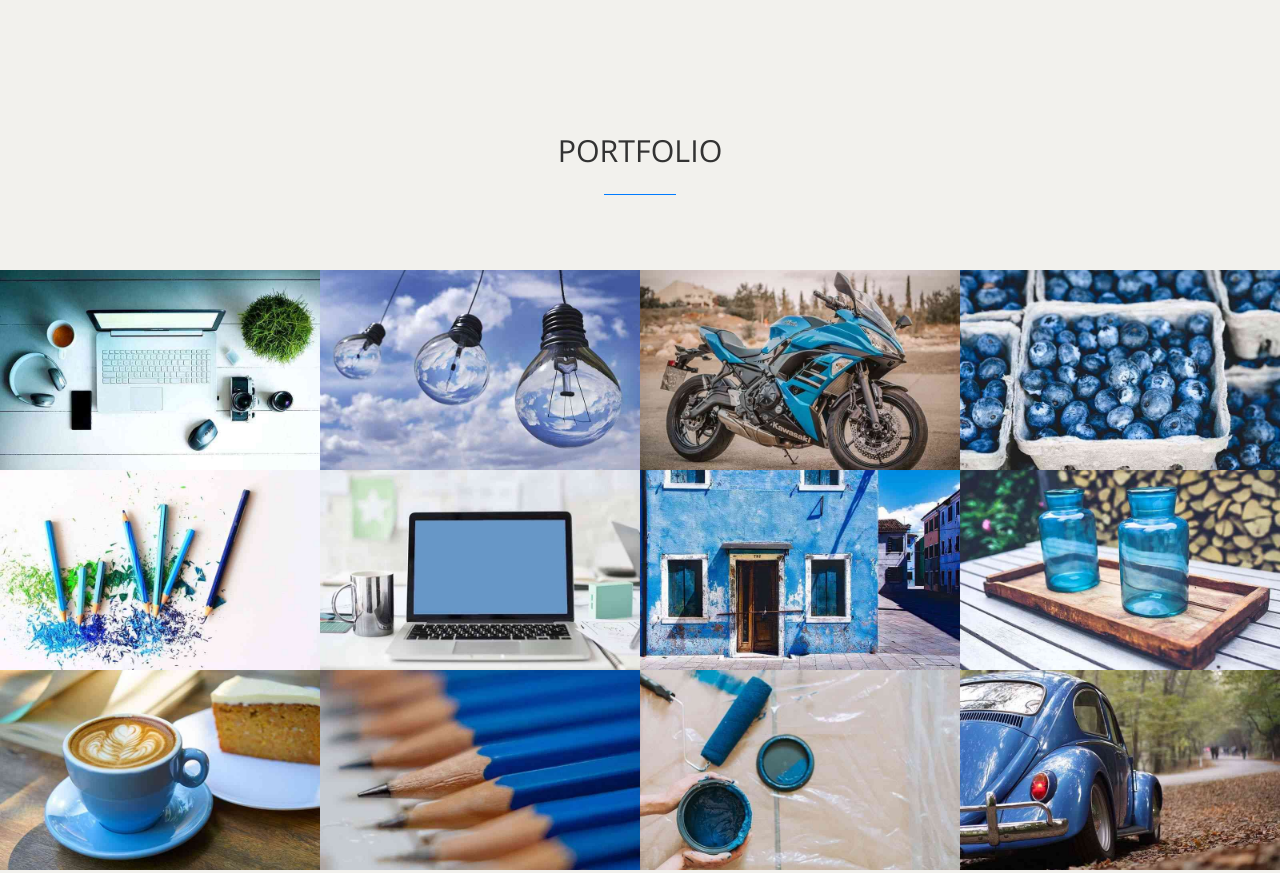
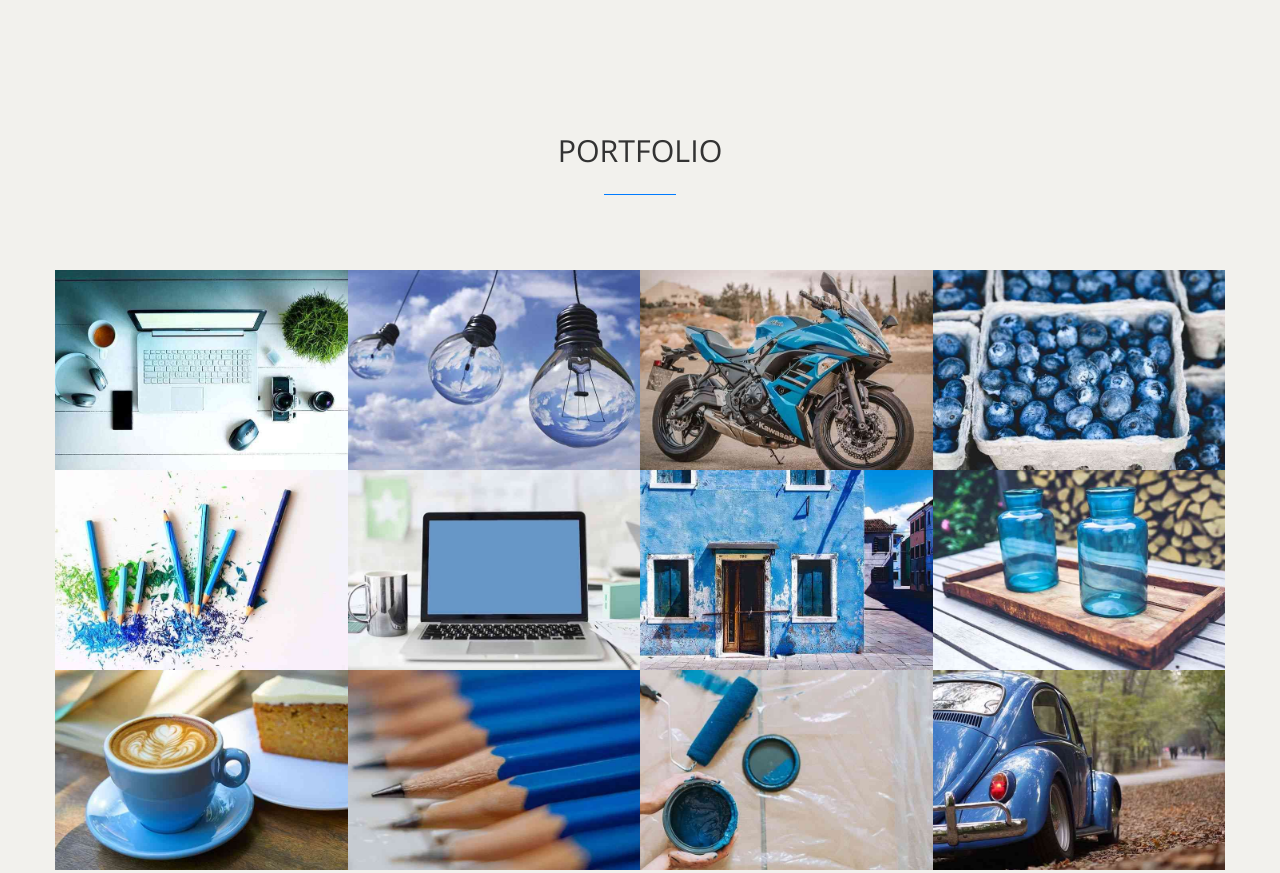
Before and after one commit to fourwujuprb/struktura, a plain HTML site: page portfolio/index.html in a window 1280 px wide. Shown: the part 1800-2673 px from the top of the page. Drawn offline with nearby package versions, Linux system fonts and the light colour scheme.

Commit message:
Update style.css

```diff
--- a/portfolio/css/style.css
+++ b/portfolio/css/style.css
@@ -31,7 +31,7 @@ hr {
     color: #fff;
 }
 
-.cointaner {
+.container {
     max-width: 1170px;
     margin: 0 auto;
 }
```
